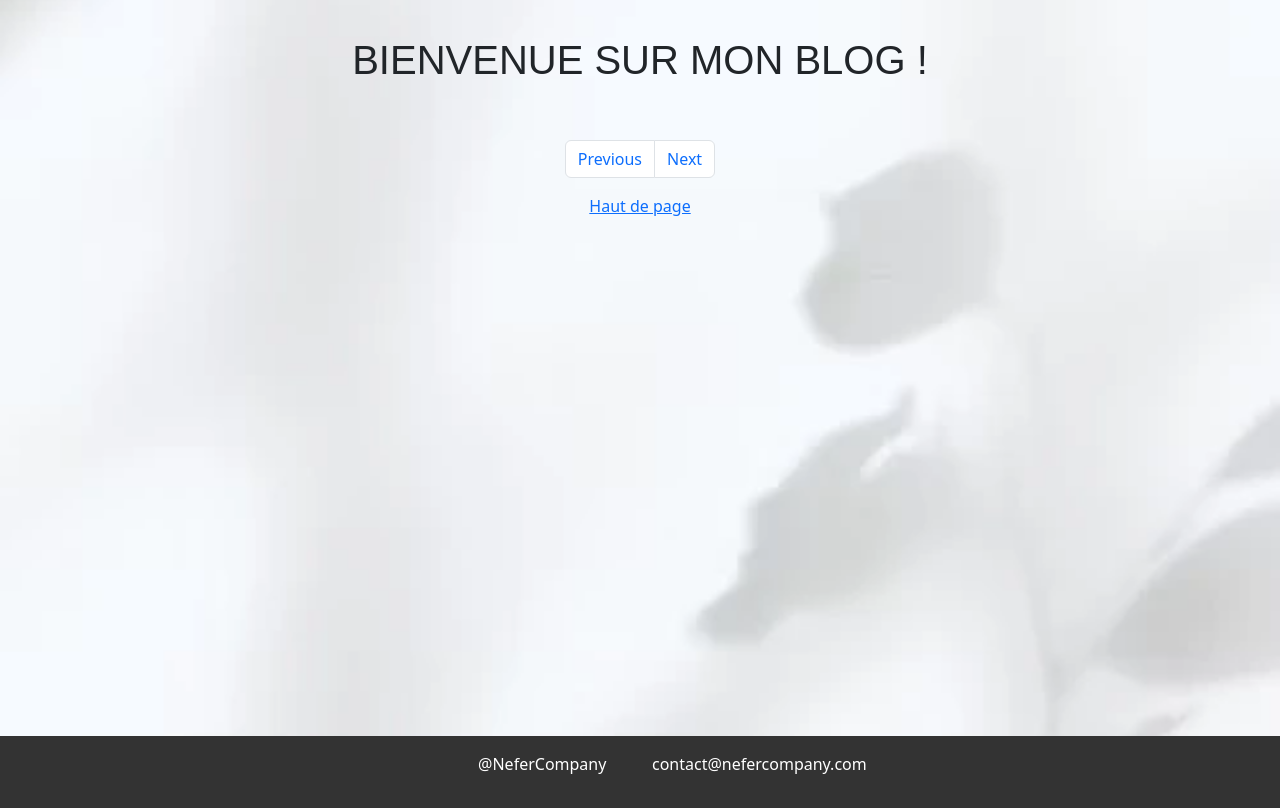
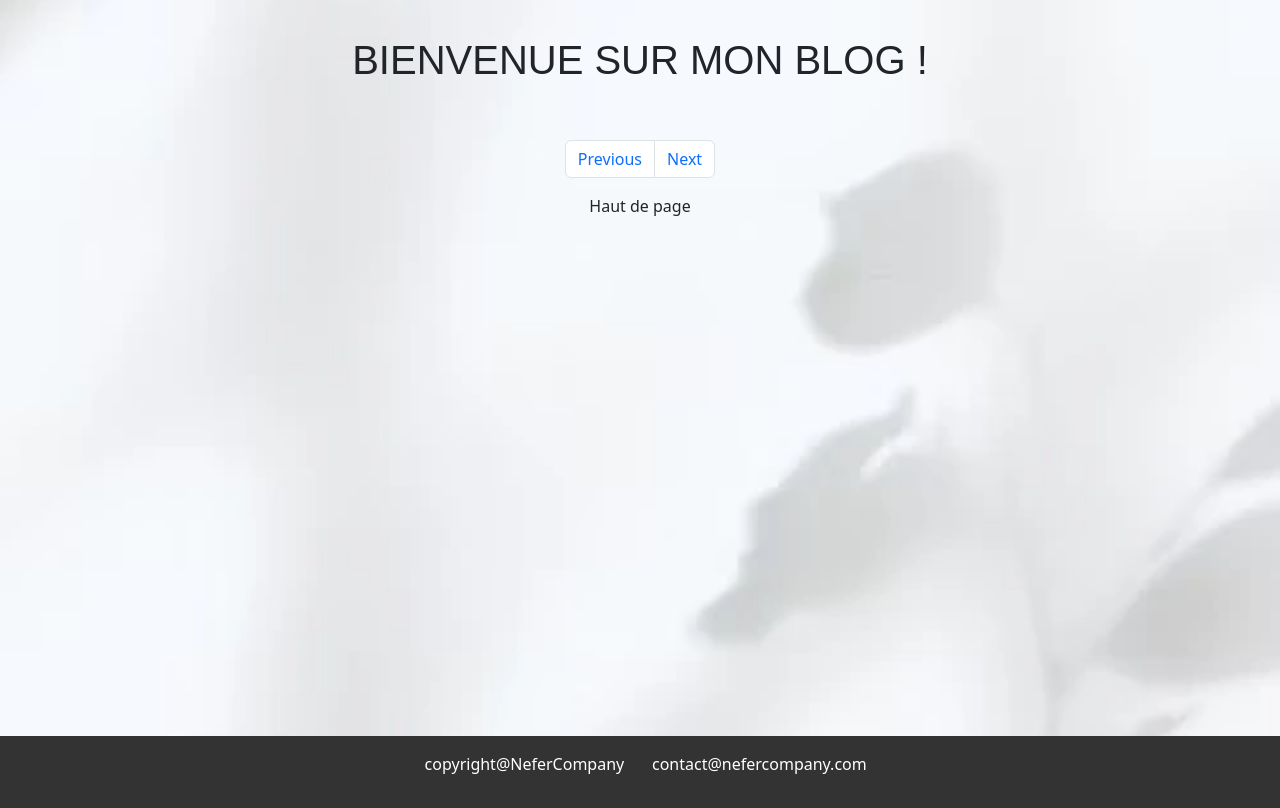
Before and after one commit to NeferNedjer/Blog, a PHP site: page /index.php in a window 1280 px wide. Shown: the part 256-1064 px from the top of the page. Run offline with PHP 8.4, Linux system fonts and the light colour scheme; data that the repository does not hold is empty.

Commit message:
few css changes

```diff
--- a/index.php
+++ b/index.php
@@ -109,13 +109,13 @@ $totalPage = ceil($totalArticle / $nombreArticle);
                     <li class="page-item"><a class="page-link" href="index.php?page=<?php if ($page < $totalPage){echo($page + 1);}else{echo($totalPage);}?>">Next</a></li>
                 </ul>
             </nav>
-            <a href="" >Haut de page</a>
+            <a href="" class="nav-link">Haut de page</a>
         </div>
     </main>
     <footer class="container-fluid text-center py-3">
         <div class="row">
             <div class="col-12 col-md-6">
-                <p>@NeferCompany</p>
+                <p>copyright@NeferCompany</p>
             </div>
             <div class="col-12 col-md-6">
                 <p>contact@nefercompany.com</p>
```
